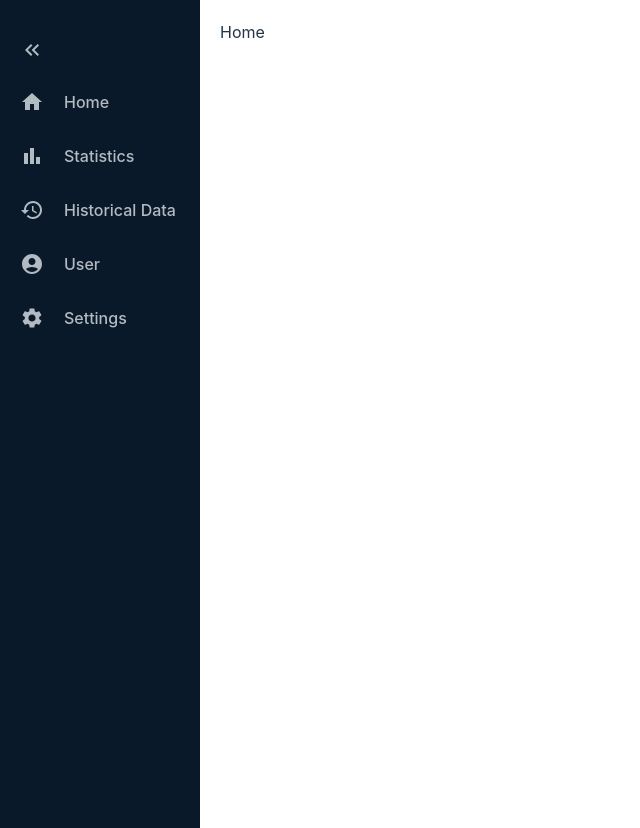
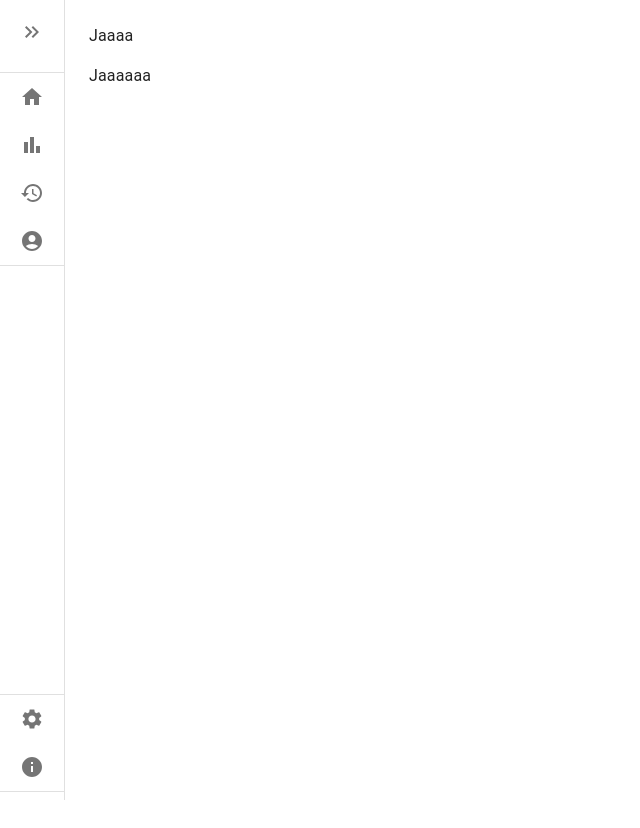
Before and after one commit to jonvabalis/BerryUi, a React (Vite) app: page / in a window 1280 px wide. Shown: the whole page, without its empty margins (0-640 px from the left). After the commit the page ends 800 px from the top, so only its background shows below. Built offline with nearby package versions, Linux system fonts and the light colour scheme.

Commit message:
feat: changed sidebar to MUI component

```diff
--- a/src/App.tsx
+++ b/src/App.tsx
@@ -1,26 +1,15 @@
-import { Routes, Route } from "react-router-dom";
-import styles from "./App.module.css";
-import Sidebar from "./components/Sidebar/Sidebar";
-import User from "./pages/user.tsx";
-import Home from "./pages/home.tsx";
-import Settings from "./pages/settings.tsx";
-import Statistics from "./pages/statistics.tsx";
-import HistoryData from "./pages/historyData.tsx";
+import { Box, Typography } from "@mui/material";
+import Sidebar from "./components/SidebarNew/Sidebar.tsx";
 
 function App() {
   return (
-    <div className={styles.main}>
+    <Box sx={{ display: "flex" }}>
       <Sidebar />
-      <div className={styles.content}>
-        <Routes>
-          <Route path="/" element={<Home />} />
-          <Route path="/statistics" element={<Statistics />} />
-          <Route path="/historyData" element={<HistoryData />} />
-          <Route path="/user" element={<User />} />
-          <Route path="/settings" element={<Settings />} />
-        </Routes>
-      </div>
-    </div>
+      <Box component="main" sx={{ flexGrow: 1, p: 3 }}>
+        <Typography sx={{ marginBottom: 2 }}>Jaaaa</Typography>
+        <Typography sx={{ marginBottom: 2 }}>Jaaaaaa</Typography>
+      </Box>
+    </Box>
   );
 }
 
--- a/src/components/Sidebar/SidebarData.tsx
+++ b/src/components/Sidebar/SidebarData.tsx
@@ -3,15 +3,16 @@ import BarChartIcon from "@mui/icons-material/BarChart";
 import SettingsIcon from "@mui/icons-material/Settings";
 import HistoryIcon from "@mui/icons-material/History";
 import AccountCircleIcon from "@mui/icons-material/AccountCircle";
+import InfoIcon from "@mui/icons-material/Info";
 
-interface SidebarItem {
+export interface SidebarItem {
   id: number;
   text: string;
   link: string;
   icon: JSX.Element;
 }
 
-export const SIDEBAR_DATA: SidebarItem[] = [
+export const UPPER_SIDEBAR_DATA: SidebarItem[] = [
   {
     id: 0,
     icon: <HomeIcon />,
@@ -36,10 +37,19 @@ export const SIDEBAR_DATA: SidebarItem[] = [
     text: "User",
     link: "user",
   },
+];
+
+export const LOWER_SIDEBAR_DATA: SidebarItem[] = [
   {
-    id: 4,
+    id: 0,
     icon: <SettingsIcon />,
     text: "Settings",
     link: "settings",
   },
+  {
+    id: 1,
+    icon: <InfoIcon />,
+    text: "About",
+    link: "about",
+  },
 ];
--- /dev/null
+++ b/src/components/SidebarNew/Sidebar.tsx
@@ -0,0 +1,42 @@
+import CssBaseline from "@mui/material/CssBaseline";
+import IconButton from "@mui/material/IconButton";
+import KeyboardDoubleArrowLeftIcon from "@mui/icons-material/KeyboardDoubleArrowLeft";
+import KeyboardDoubleArrowRightIcon from "@mui/icons-material/KeyboardDoubleArrowRight";
+import { useState } from "react";
+import { Drawer, DrawerHeader } from "./SidebarHelpers";
+import SidebarItems from "./SidebarItems";
+import { LOWER_SIDEBAR_DATA, UPPER_SIDEBAR_DATA } from "../Sidebar/SidebarData";
+
+export default function Sidebar() {
+  const [open, setOpen] = useState(false);
+
+  const handleDrawer = () => {
+    setOpen(!open);
+  };
+
+  return (
+    <>
+      <CssBaseline />
+      <Drawer variant="permanent" open={open}>
+        <DrawerHeader>
+          <IconButton
+            onClick={handleDrawer}
+            sx={{
+              minWidth: 0,
+              justifyContent: "center",
+              alignItems: "center",
+            }}
+          >
+            {open ? (
+              <KeyboardDoubleArrowLeftIcon />
+            ) : (
+              <KeyboardDoubleArrowRightIcon />
+            )}
+          </IconButton>
+        </DrawerHeader>
+        {SidebarItems(UPPER_SIDEBAR_DATA, open, { marginBottom: "auto" })}
+        {SidebarItems(LOWER_SIDEBAR_DATA, open, { marginTop: "auto" })}
+      </Drawer>
+    </>
+  );
+}
--- /dev/null
+++ b/src/components/SidebarNew/SidebarHelpers.tsx
@@ -0,0 +1,57 @@
+import { CSSObject, styled, Theme } from "@mui/material/styles";
+import MuiDrawer from "@mui/material/Drawer";
+
+const drawerWidth = 240;
+
+const openedMixin = (theme: Theme): CSSObject => ({
+  width: drawerWidth,
+  transition: theme.transitions.create("width", {
+    easing: theme.transitions.easing.sharp,
+    duration: theme.transitions.duration.enteringScreen,
+  }),
+  overflowX: "hidden",
+});
+
+const closedMixin = (theme: Theme): CSSObject => ({
+  transition: theme.transitions.create("width", {
+    easing: theme.transitions.easing.sharp,
+    duration: theme.transitions.duration.leavingScreen,
+  }),
+  overflowX: "hidden",
+  width: `calc(${theme.spacing(7)} + 1px)`,
+  [theme.breakpoints.up("sm")]: {
+    width: `calc(${theme.spacing(8)} + 1px)`,
+  },
+});
+
+export const DrawerHeader = styled("div")(({ theme }) => ({
+  display: "flex",
+  alignItems: "center",
+  padding: theme.spacing(0, 1.5),
+  ...theme.mixins.toolbar,
+}));
+
+export const Drawer = styled(MuiDrawer, {
+  shouldForwardProp: (prop) => prop !== "open",
+})(({ theme }) => ({
+  width: drawerWidth,
+  flexShrink: 0,
+  whiteSpace: "nowrap",
+  boxSizing: "border-box",
+  variants: [
+    {
+      props: ({ open }) => open,
+      style: {
+        ...openedMixin(theme),
+        "& .MuiDrawer-paper": openedMixin(theme),
+      },
+    },
+    {
+      props: ({ open }) => !open,
+      style: {
+        ...closedMixin(theme),
+        "& .MuiDrawer-paper": closedMixin(theme),
+      },
+    },
+  ],
+}));
--- /dev/null
+++ b/src/components/SidebarNew/SidebarItems.tsx
@@ -0,0 +1,47 @@
+import {
+  Divider,
+  List,
+  ListItem,
+  ListItemButton,
+  ListItemIcon,
+  ListItemText,
+  SxProps,
+  Theme,
+} from "@mui/material";
+import { SidebarItem } from "../Sidebar/SidebarData";
+
+export default function SidebarItems(
+  SIDEBAR_DATA: SidebarItem[],
+  open: boolean,
+  sx: SxProps<Theme>
+) {
+  return (
+    <List sx={sx}>
+      <Divider />
+      {SIDEBAR_DATA.map((item) => (
+        <ListItem key={item.id} disablePadding sx={{ display: "block" }}>
+          <ListItemButton
+            sx={{
+              minHeight: 48,
+              px: 2.5,
+              justifyContent: open ? "initial" : "center",
+            }}
+          >
+            <ListItemIcon
+              sx={{
+                minWidth: 0,
+                justifyContent: "center",
+                alignItems: "center",
+                mr: open ? 3 : "auto",
+              }}
+            >
+              {item.icon}
+            </ListItemIcon>
+            <ListItemText primary={item.text} sx={{ opacity: open ? 1 : 0 }} />
+          </ListItemButton>
+        </ListItem>
+      ))}
+      <Divider />
+    </List>
+  );
+}
```
